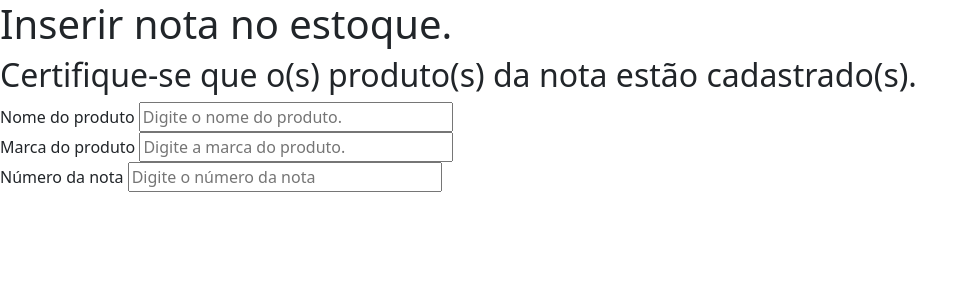
After one commit to jucicleber/projeto_integrador, a PHP site: page /adicionar_nota.php in a window 1280 px wide. The commit adds this page. Shown: the top 300 px of the page, without its empty margins (0-977 px from the left). Run offline with PHP 8.4, Linux system fonts and the light colour scheme.

Commit message:
ATUALIZAÇÃO

```diff
--- /dev/null
+++ b/adicionar_nota.php
@@ -0,0 +1,39 @@
+<!DOCTYPE html>
+<html lang="pt-br">
+
+<head>
+    <meta charset="UTF-8">
+    <link href="https://cdn.jsdelivr.net/npm/bootstrap@5.1.1/dist/css/bootstrap.min.css" rel="stylesheet"
+        integrity="sha384-F3w7mX95PdgyTmZZMECAngseQB83DfGTowi0iMjiWaeVhAn4FJkqJByhZMI3AhiU" crossorigin="anonymous">
+    <title>Cadastrar Nota</title>
+
+</head>
+
+<body>
+    <h1>Inserir nota no estoque. </h1>
+    <h2>Certifique-se que o(s) produto(s) da nota estão cadastrado(s).</h2>
+
+    <div class="row">
+        <div class="col-6">
+            <id>Nome do produto</id>
+            <input class="nome col-6" type="text" name="nome" placeholder="Digite o nome do produto.">
+        </div>
+    </div>
+
+    <div class="row">
+        <div class="col-6">
+            <id>Marca do produto</id>
+            <input class="nome col-6" type="text" name="nome" placeholder="Digite a marca do produto.">
+        </div>
+    </div>
+
+    <div class="row">
+        <div class="col-6">
+            <id>Número da nota</id>
+            <input class="nome col-6" type="text" name="nome" placeholder="Digite o número da nota">
+        </div>
+    </div>
+
+</body>
+
+</html>
--- a/dashboard.php
+++ b/dashboard.php
@@ -29,7 +29,7 @@
         Criar requisição
     </button>
     <button>
-        Adicionar nota no estoque
+    <a href="adicionar_nota.php"><button>Adicionar nota no estoque</button></a>
     </button>
     <button>
         Criar devolução
```
